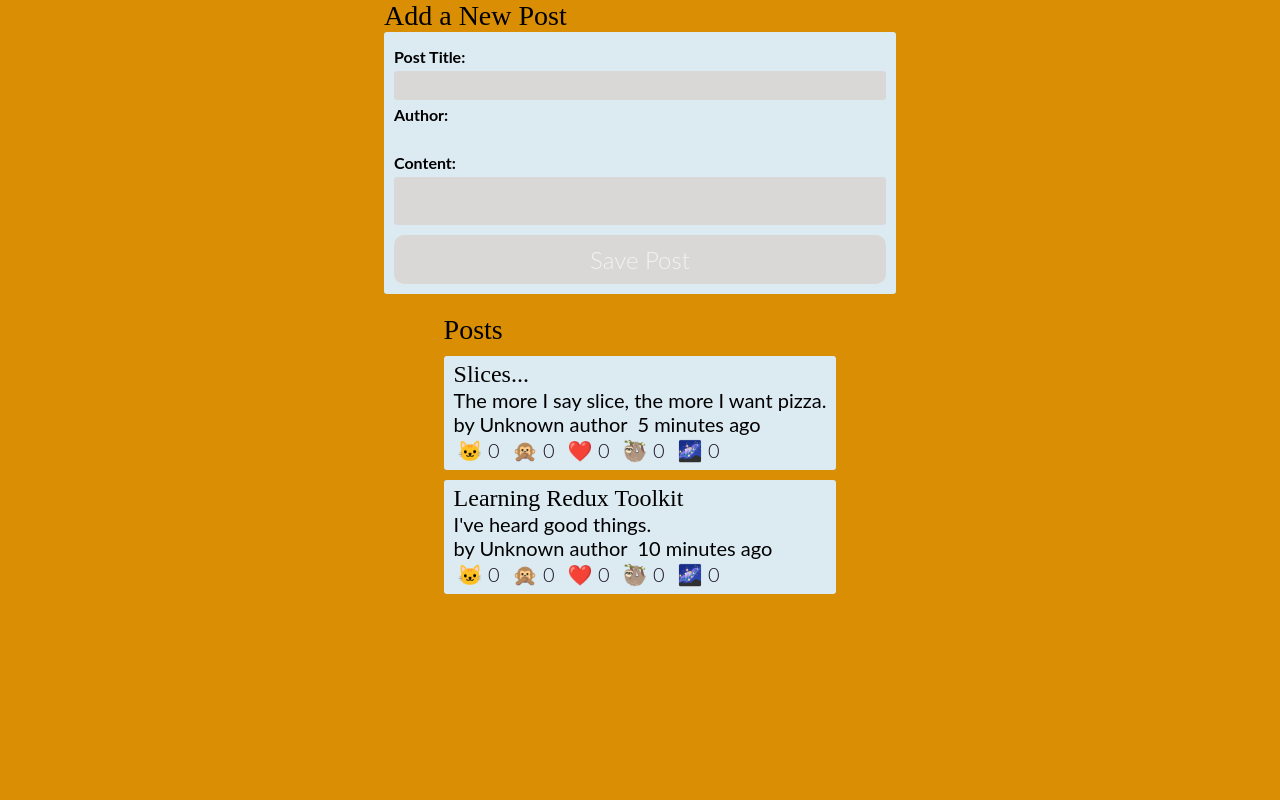
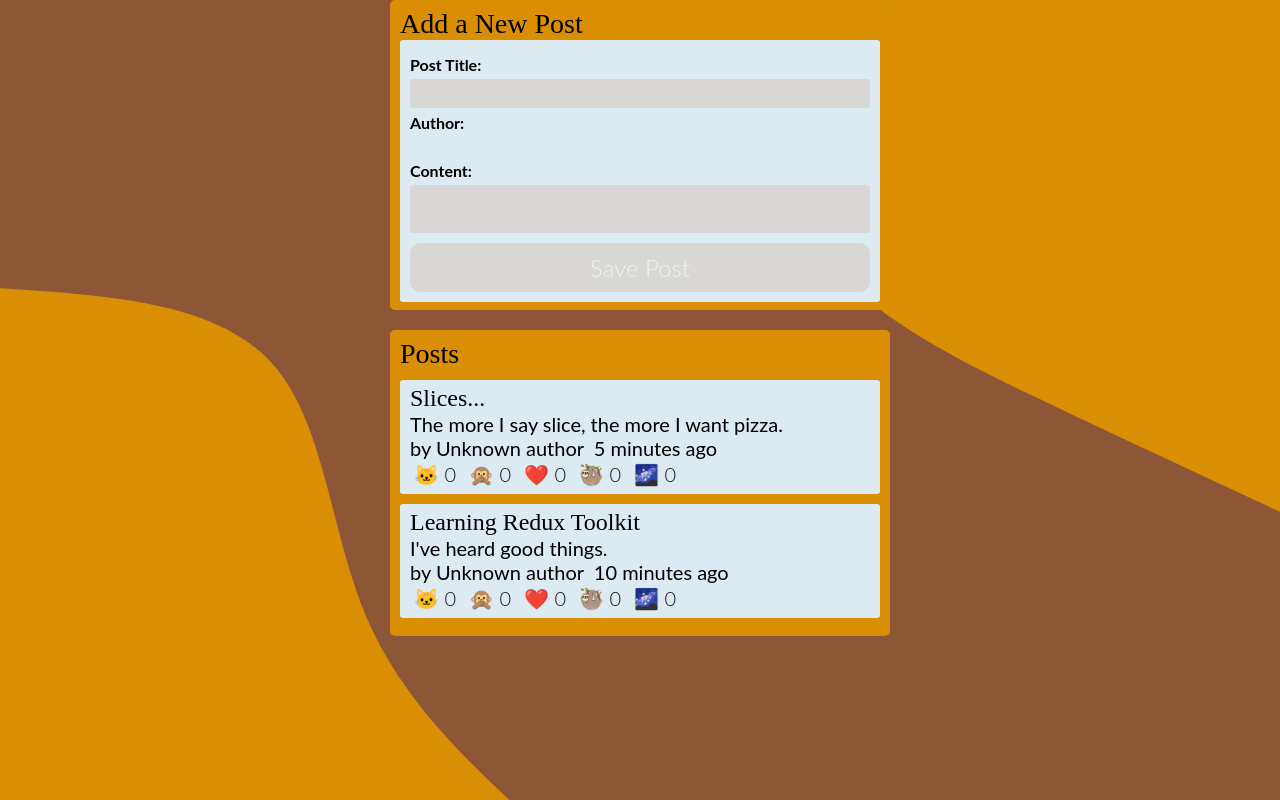
Before and after one commit to Dzikipik/reduxstore, a React (Create React App) app: page / in a window 1280 px wide. Built offline with nearby package versions, Linux system fonts and the light colour scheme.

Commit message:
some post styling, add svg backgorund to App

```diff
--- a/src/scss/abstracts/_variables.scss
+++ b/src/scss/abstracts/_variables.scss
@@ -3,6 +3,7 @@
 $color-main-lighter: #dceaf2;
 $color-light: #d9d8d7;
 $color-white: #f2f2f0;
+$color-dark: #8C5637;
 $color-purple-warning: #bc62cc;
 $color-green-success: #76a67c;
 $font-big: "Bebas Neue", cursive;
--- a/src/scss/components/_addnewpost.scss
+++ b/src/scss/components/_addnewpost.scss
@@ -1,3 +1,3 @@
-.addnewpost {
-    width: 40%;
-}
+// .addnewpost {
+//     width: 100%;
+// }
--- a/src/scss/components/_app.scss
+++ b/src/scss/components/_app.scss
@@ -1,9 +1,21 @@
 .App {
-  background-color: $color-main;
+  // background-color: $color-main;
+  background-repeat: no-repeat;
+  background-position: center;
+  background-size: cover;
+  background-image: url('../../../blob-scene-haikei.svg');
   width: 100vw;
   height: 100vh;
   display: flex;
   flex-direction: column;
   align-items: center;
   gap: 2rem;
+
+  section {
+    background-color: $color-main;
+    max-width: 50rem;
+    width: 100%;
+    padding: .8rem 1rem;
+    border-radius: .5rem;
+  }
 }
```
Also changed, not shown: blob-scene-haikei.svg (added).
